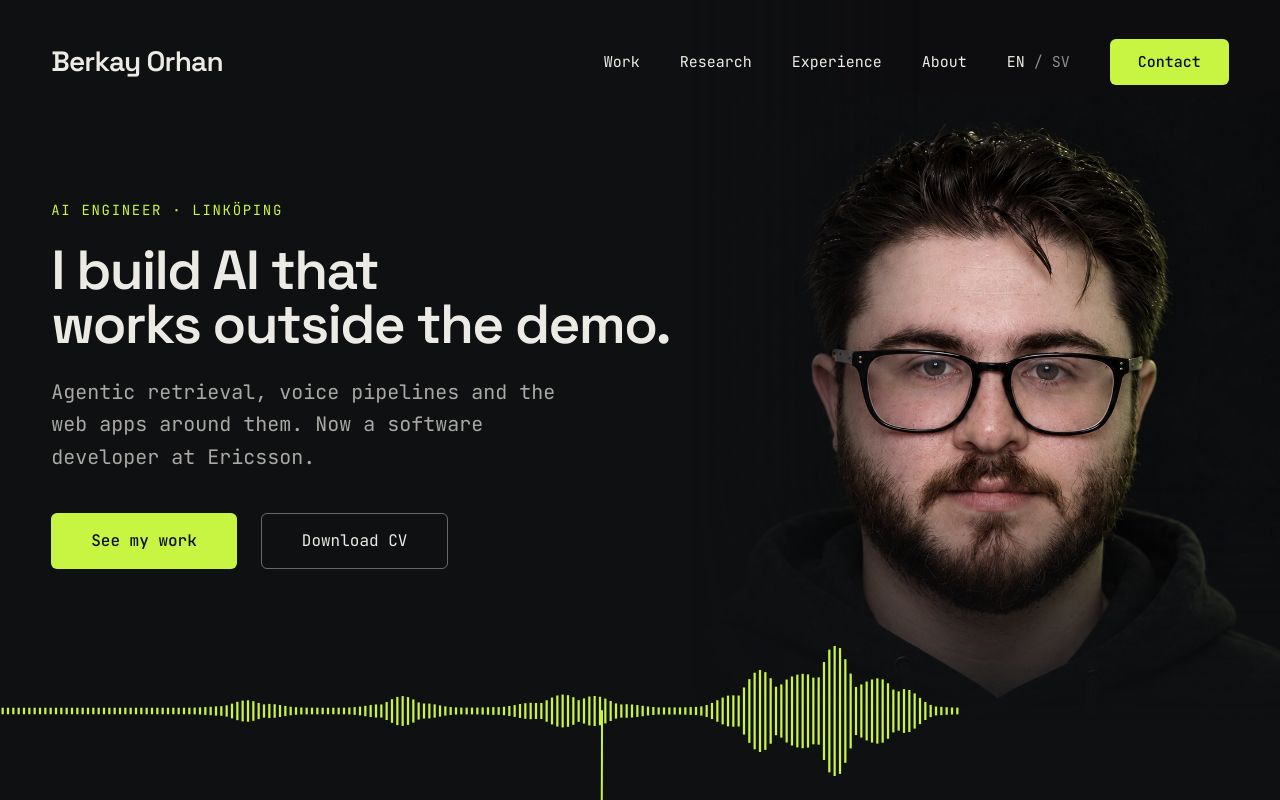
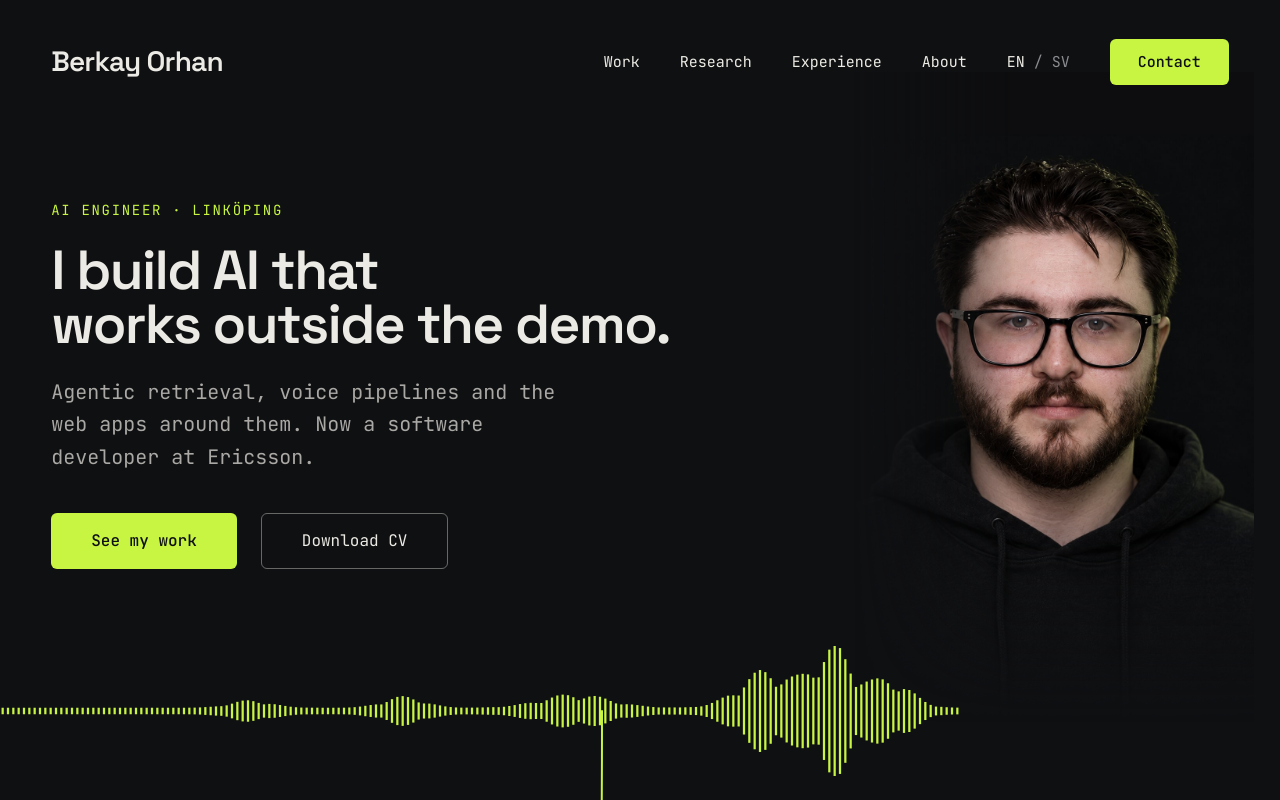
Before and after one commit to Berkay2002/portfolio-new, a Next.js app: page / in a window 1280 px wide. Shown: the top 800 px of the page. Built offline with nearby package versions, Linux system fonts and the light colour scheme.

Commit message:
Hero: the portrait is sized by the hero's height and starts below the menu, so the head no longer sits low on wide, short screens

```diff
--- a/components/landing/sections.tsx
+++ b/components/landing/sections.tsx
@@ -133,9 +133,9 @@ export function Hero() {
   const { c } = useCopy();
   return (
     <section className="relative pt-16 lg:min-h-[max(720px,100svh)] lg:pt-0" id="top">
-      <div className="relative h-[50svh] max-h-[440px] lg:absolute lg:top-0 lg:right-0 lg:h-[92%] lg:max-h-none lg:w-[46%]">
+      <div className="relative h-[50svh] max-h-[440px] lg:absolute lg:top-[72px] lg:right-[2%] lg:h-[calc(92%-72px)] lg:max-h-none">
         {/* eslint-disable-next-line @next/next/no-img-element -- images are served unoptimized */}
-        <img alt="Berkay Orhan" className="portrait-fade size-full object-cover object-[50%_45%] lg:object-top" src="/images/hero-portrait.jpg" />
+        <img alt="Berkay Orhan" className="portrait-fade size-full object-cover object-[50%_45%] lg:h-full lg:w-auto" src="/images/hero-portrait.jpg" />
       </div>
       <div className="-mt-20 relative z-10 px-6 lg:mt-0 lg:max-w-[66%] lg:px-0 lg:pt-[200px] lg:pl-[4%]">
         <Index className="tracking-[0.12em]">{c.hero.overline}</Index>
```
